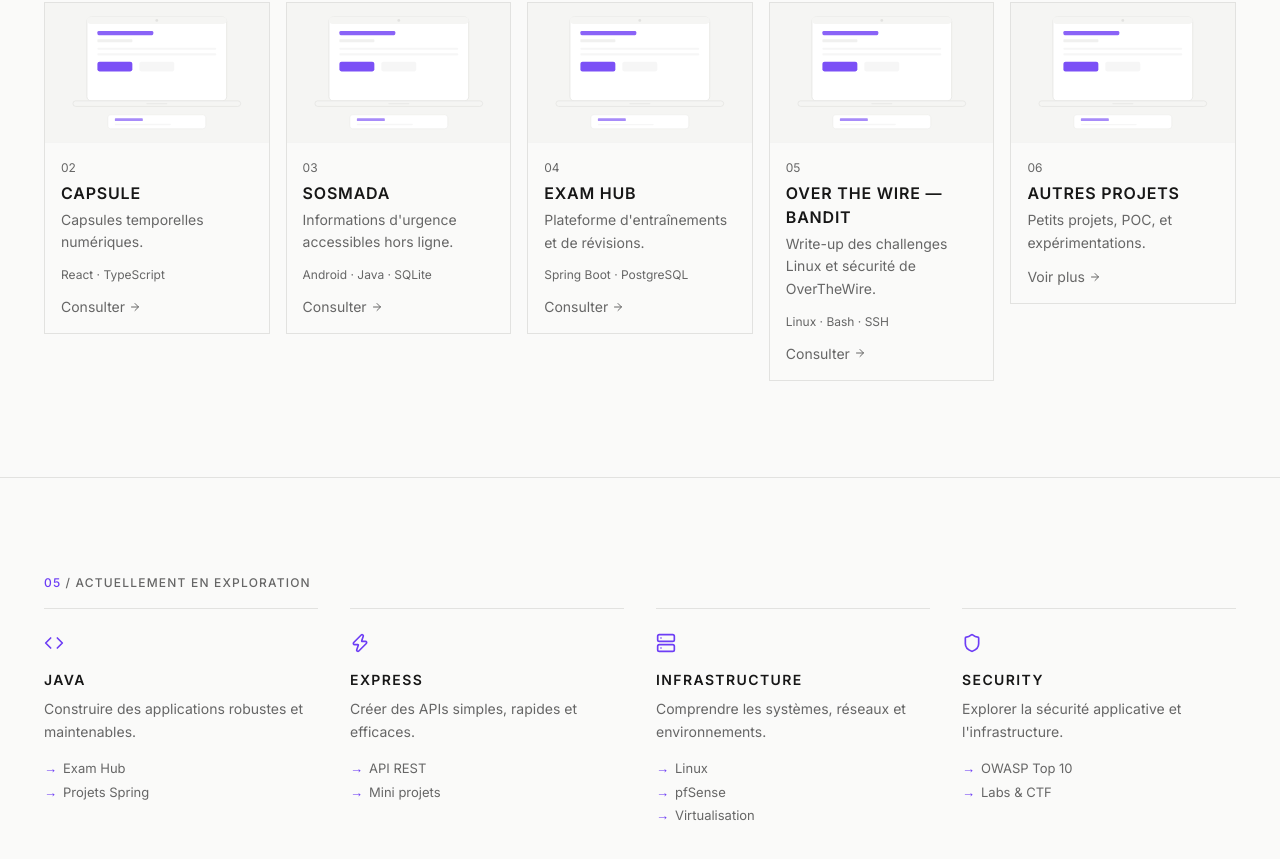
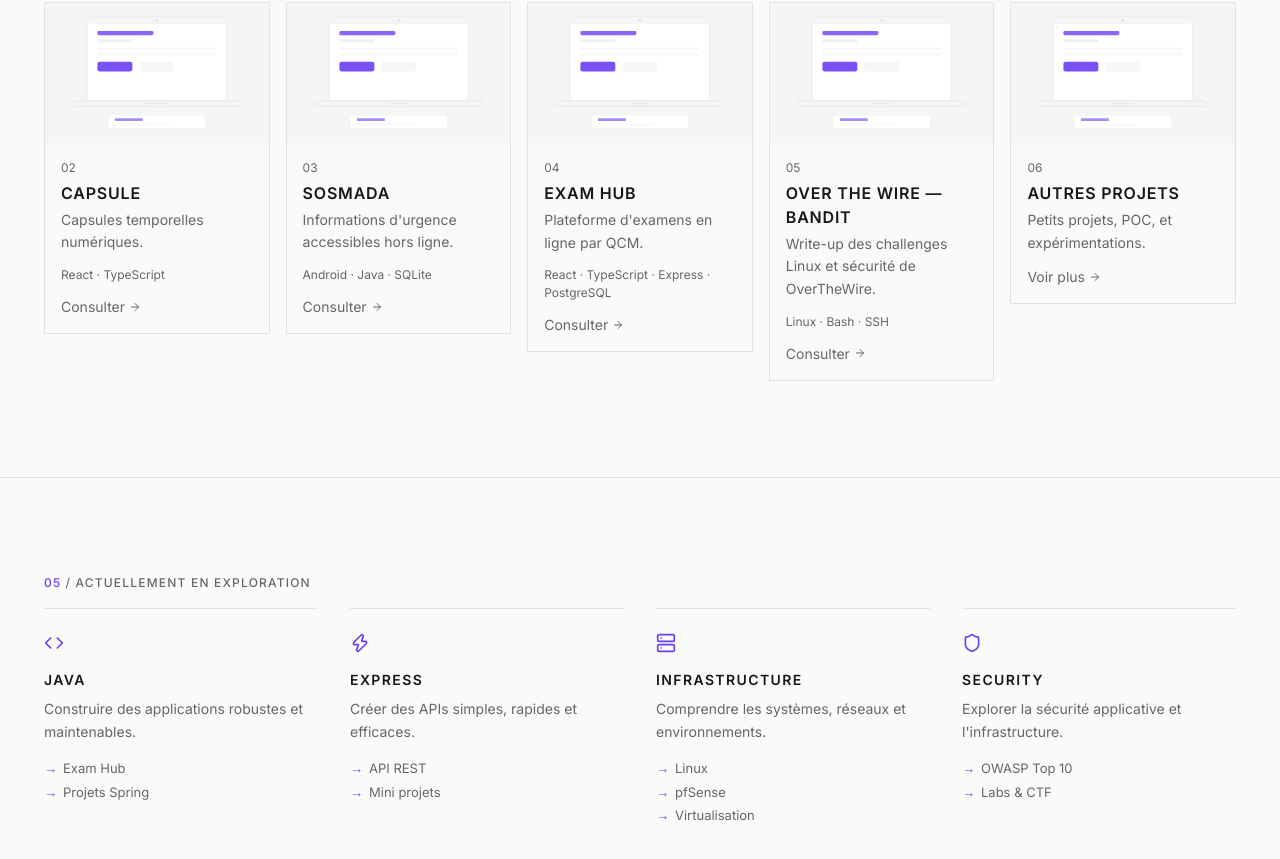
Before and after one commit to ItokianaRAKT/portfolio, a React (Vite) app: page / in a window 1280 px wide. Shown: the part 1922-2781 px from the top of the page. Built offline with nearby package versions, Linux system fonts and the light colour scheme.

Commit message:
fix: update exam hub description and stack

```diff
--- a/src/data/projects.ts
+++ b/src/data/projects.ts
@@ -26,8 +26,8 @@ export const projects: Project[] = [
     id: 'exam-hub',
     number: '04',
     title: 'EXAM HUB',
-    description: "Plateforme d'entraînements et de révisions.",
-    stack: ['Spring Boot', 'PostgreSQL'],
+    description: "Plateforme d'examens en ligne par QCM.",
+    stack: ['React', 'TypeScript', 'Express', 'PostgreSQL'],
   },
   {
     id: 'over-the-wire',
```
